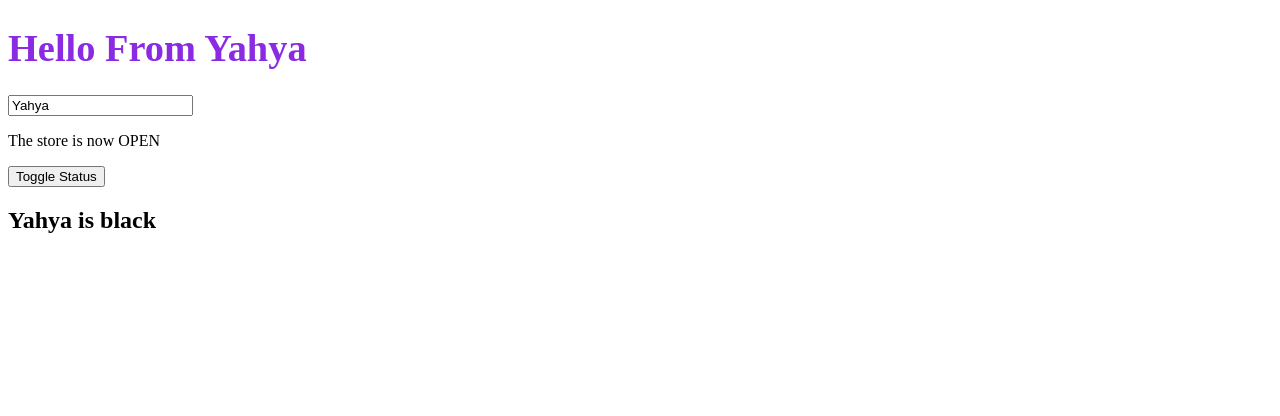
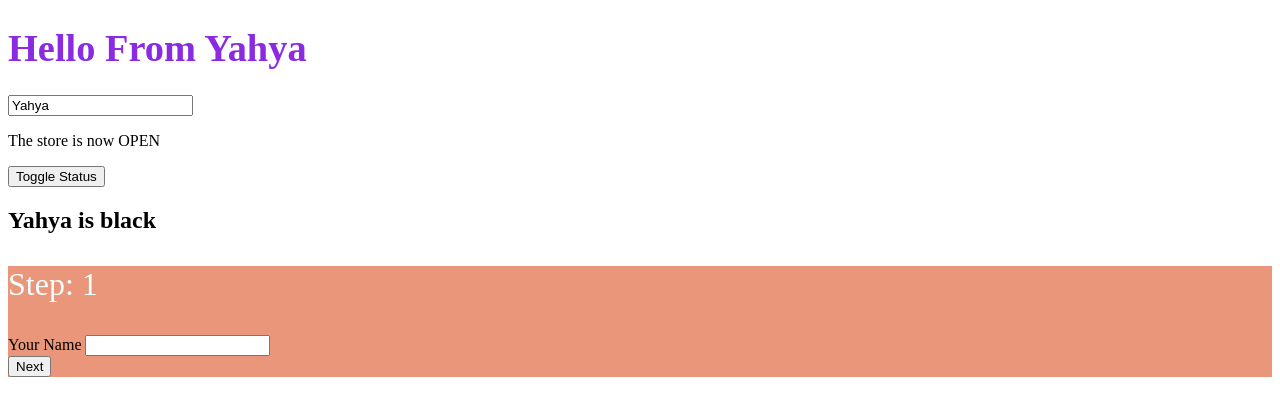
Before and after one commit to YahyaNashar22/svelte-tutorial, a SvelteKit app: page / in a window 1280 px wide. Shown: the top 416 px of the page. Built offline with nearby package versions, Linux system fonts and the light colour scheme.

Commit message:
form state

```diff
--- a/src/routes/+page.svelte
+++ b/src/routes/+page.svelte
@@ -1,5 +1,6 @@
 <script lang="ts">
 	import Header from './Header.svelte';
+	import Form from './form.svelte';
 
 	let name = $state('Yahya');
 
@@ -23,3 +24,5 @@
 <button onclick={toggle}>Toggle Status</button>
 
 <h2>{full_name}</h2>
+
+<Form />
--- a/src/routes/Header.svelte
+++ b/src/routes/Header.svelte
@@ -1,8 +1,12 @@
 <script lang="ts">
-	let { name, color } = $props();
+	let { name, color, fake_name }: { name: string; color: string; fake_name?: string } = $props();
 </script>
 
 <h1 style="color: {color}">Hello From {name}</h1>
+
+{#if fake_name}
+	<p>{fake_name}</p>
+{/if}
 
 <style>
 	h1 {
--- /dev/null
+++ b/src/routes/form.svelte
@@ -0,0 +1,69 @@
+<script>
+	let formState = $state({
+		name: '',
+		birthday: '',
+		step: 0,
+		error: ''
+	});
+</script>
+
+<form>
+	{#if formState.error !== ''}
+		<h3>{formState.error}</h3>
+	{/if}
+
+	<p>
+		Step: {formState.step + 1}
+	</p>
+
+	{#if formState.step === 0}
+		<div>
+			<label for="name">Your Name</label>
+			<input type="text" id="name" bind:value={formState.name} />
+		</div>
+		<button
+			onclick={(e) => {
+				e.preventDefault();
+				if (formState.name !== '') {
+					formState.step += 1;
+					formState.error = '';
+				} else {
+					formState.error = 'Your name is empty. Please write your name';
+				}
+			}}
+		>
+			Next
+		</button>
+	{:else if formState.step === 1}
+		<div>
+			<label for="birthday">Your Birthday</label>
+			<input type="text" id="birthday" bind:value={formState.birthday} />
+		</div>
+		<button
+			onclick={(e) => {
+				e.preventDefault();
+				if (formState.birthday !== '') {
+					formState.step += 1;
+					formState.error = '';
+				} else {
+					formState.error = 'Your birthday is empty. Please write your birthday';
+				}
+			}}
+		>
+			Next
+		</button>
+	{:else}
+		<h1>Congrats</h1>
+	{/if}
+</form>
+
+<style>
+	form {
+		background-color: darksalmon;
+	}
+
+	p {
+		font-size: 2rem;
+		color: azure;
+	}
+</style>
```
